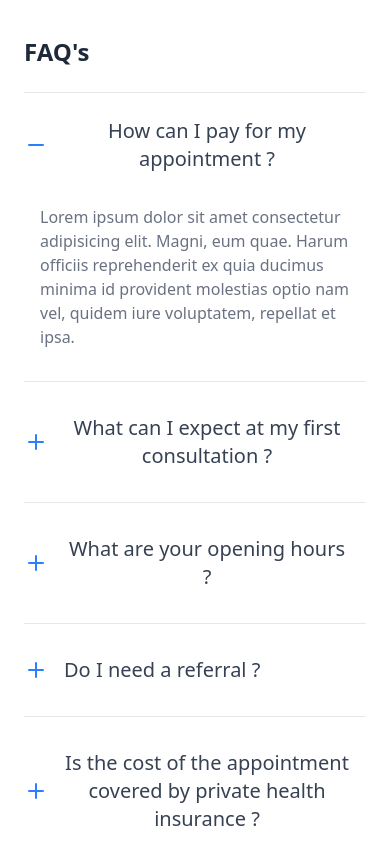
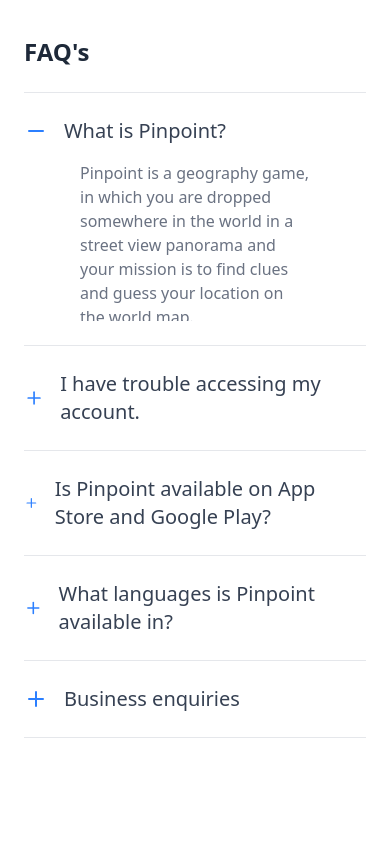
Before and after one commit to OrangeMintz/PinPoint, a Next.js app: page / in a window 390 px wide. Shown: the part 2740-3584 px from the top of the page. Built offline with nearby package versions, Linux system fonts and the light colour scheme.

Commit message:
responsive FAQ

```diff
--- a/components/FAQ.tsx
+++ b/components/FAQ.tsx
@@ -1,7 +1,42 @@
-"use-client";
+"use client";
 import { IconMinus, IconPlus } from "@tabler/icons-react";
+import { useState } from "react";
 
 export default function FAQ() {
+  const faqs = [
+    {
+      question: "What is Pinpoint?",
+      answer:
+        "Pinpoint is a geography game, in which you are dropped somewhere in the world in a street view panorama and your mission is to find clues and guess your location on the world map.",
+    },
+    {
+      question: "I have trouble accessing my account.",
+      answer:
+        'If you\'ve forgot your password, click on "Already have an account?" in the upper right corner, and then on "Forgot your password?". Enter the email address which is connected to your account, and we\'ll send you an email with a link to reset your password! Don\'t forget to check you spam email if it may have gotten caught there.',
+    },
+    {
+      question: "Is Pinpoint available on App Store and Google Play?",
+      answer:
+        "Unfortunately, we are not, the app is still under development and might soon be released",
+    },
+    {
+      question: "What languages is Pinpoint available in?",
+      answer:
+        'Pinpoint is available in 11 different languages. You can select language in the website footer under "Change language".',
+    },
+    {
+      question: "Business enquiries",
+      answer:
+        " We'd love to come in contact. To make sure your email gets to the right person, please contact us at: https://design.pinpoint.com.",
+    },
+  ];
+
+  const [openIndex, setOpenIndex] = useState<number | null>(0);
+
+  const toggleFAQ = (index: number) => {
+    setOpenIndex(openIndex === index ? null : index); // close if clicked again
+  };
+
   return (
     <section className="bg-white dark:bg-gray-900">
       <div className="container px-6 py-10 mx-auto">
@@ -10,71 +45,43 @@ export default function FAQ() {
         </h1>
 
         <hr className="my-6 border-gray-200 dark:border-gray-700" />
+        <div>
+          {faqs.map((faq, index) => (
+            <div key={index}>
+              <button
+                onClick={() => toggleFAQ(index)}
+                className="flex items-center justify-between w-full text-left focus:outline-none"
+              >
+                <div className="flex items-center">
+                  {openIndex === index ? (
+                    <IconMinus className="w-6 h-6 text-blue-500" />
+                  ) : (
+                    <IconPlus className="w-6 h-6 text-blue-500" />
+                  )}
+                  <h2 className="mx-4 text-xl text-gray-700 dark:text-white">
+                    {faq.question}
+                  </h2>
+                </div>
+              </button>
 
-        <div>
-          <div>
-            <button className="flex items-center focus:outline-none">
-              <IconMinus className="flex-shrink-0 w-6 h-6 text-blue-500" />
+              {/* Collapsible Section */}
+              <div
+                className={`overflow-hidden transition-all duration-500 ease-in-out ${
+                  openIndex === index
+                    ? "max-h-40 opacity-100 mt-4"
+                    : "max-h-0 opacity-0"
+                }`}
+              >
+                <div className="md:mx-10">
+                  <p className="px-14 text-gray-500 dark:text-gray-300">
+                    {faq.answer}
+                  </p>
+                </div>
+              </div>
 
-              <h1 className="mx-4 text-xl text-gray-700 dark:text-white">
-                How can I pay for my appointment ?
-              </h1>
-            </button>
-
-            <div className="flex mt-8 md:mx-10">
-              <p className="max-w-3xl px-4 text-gray-500 dark:text-gray-300">
-                Lorem ipsum dolor sit amet consectetur adipisicing elit. Magni,
-                eum quae. Harum officiis reprehenderit ex quia ducimus minima id
-                provident molestias optio nam vel, quidem iure voluptatem,
-                repellat et ipsa.
-              </p>
+              <hr className="my-6 border-gray-200 dark:border-gray-700" />
             </div>
-          </div>
-
-          <hr className="my-8 border-gray-200 dark:border-gray-700" />
-
-          <div>
-            <button className="flex items-center focus:outline-none">
-              <IconPlus className="flex-shrink-0 w-6 h-6 text-blue-500" />
-              <h1 className="mx-4 text-xl text-gray-700 dark:text-white">
-                What can I expect at my first consultation ?
-              </h1>
-            </button>
-          </div>
-
-          <hr className="my-8 border-gray-200 dark:border-gray-700" />
-
-          <div>
-            <button className="flex items-center focus:outline-none">
-              <IconPlus className="flex-shrink-0 w-6 h-6 text-blue-500" />
-              <h1 className="mx-4 text-xl text-gray-700 dark:text-white">
-                What are your opening hours ?
-              </h1>
-            </button>
-          </div>
-
-          <hr className="my-8 border-gray-200 dark:border-gray-700" />
-
-          <div>
-            <button className="flex items-center focus:outline-none">
-              <IconPlus className="flex-shrink-0 w-6 h-6 text-blue-500" />
-              <h1 className="mx-4 text-xl text-gray-700 dark:text-white">
-                Do I need a referral ?
-              </h1>
-            </button>
-          </div>
-
-          <hr className="my-8 border-gray-200 dark:border-gray-700" />
-
-          <div>
-            <button className="flex items-center focus:outline-none">
-              <IconPlus className="flex-shrink-0 w-6 h-6 text-blue-500" />
-              <h1 className="mx-4 text-xl text-gray-700 dark:text-white">
-                Is the cost of the appointment covered by private health
-                insurance ?
-              </h1>
-            </button>
-          </div>
+          ))}
         </div>
       </div>
     </section>
```
